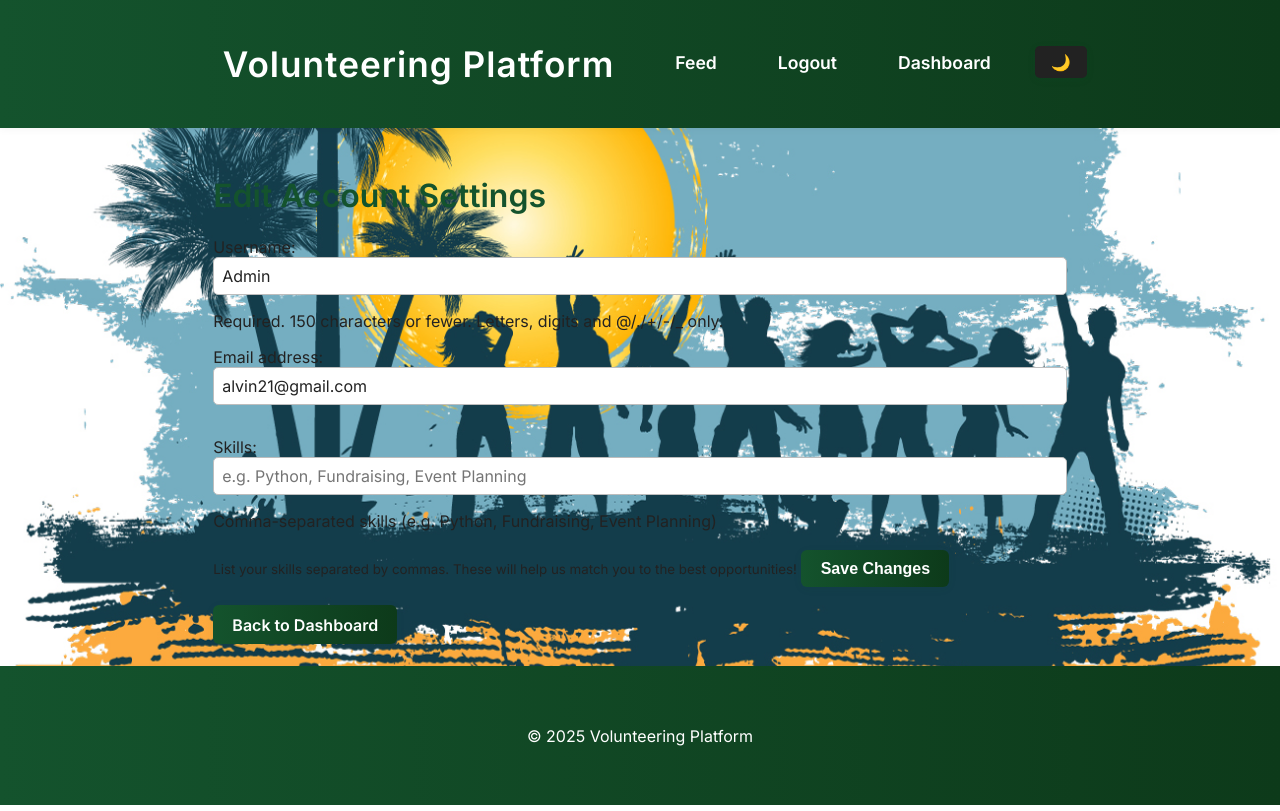
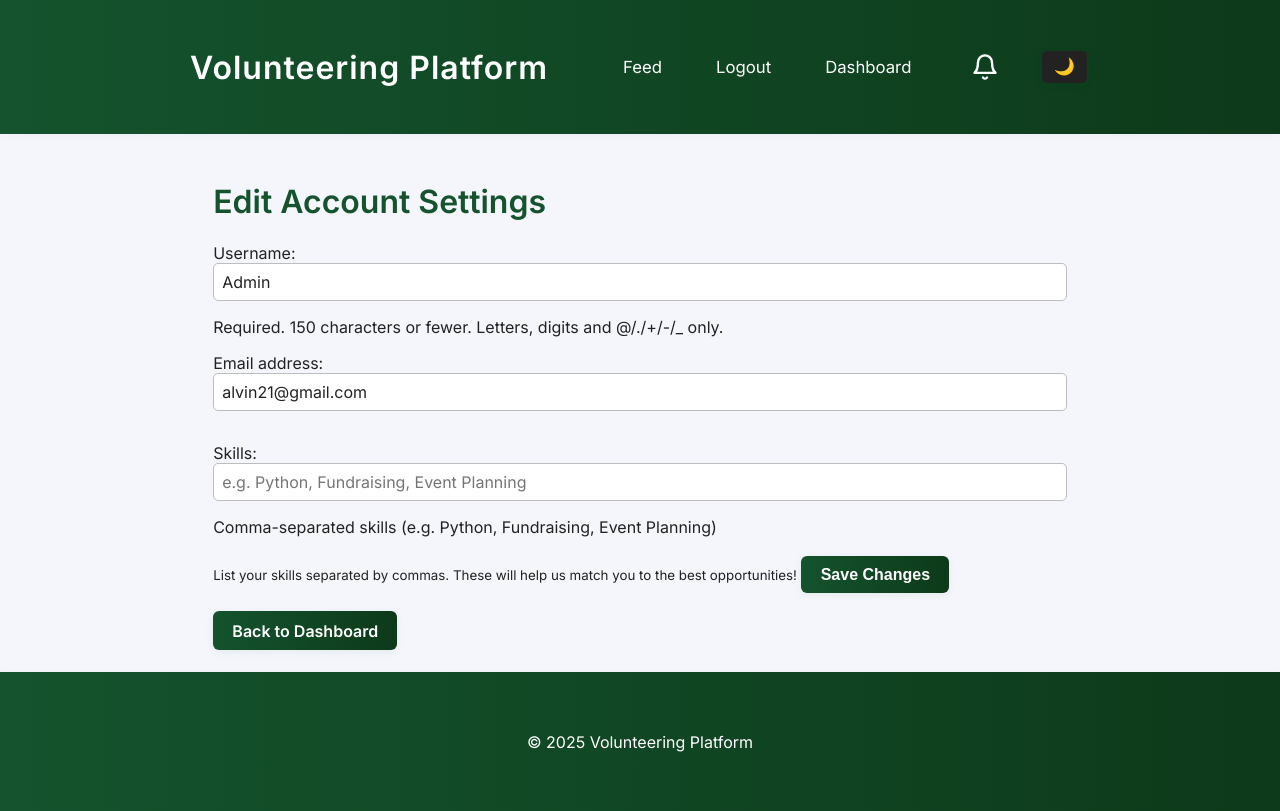
Before and after one commit to donboscobca2023/A-Personalized-Volunteering-Platform-, a Django app: page /accounts/edit_account/ in a window 1280 px wide. Run offline with Django 5.2, Linux system fonts and the light colour scheme; a user stored in the database is signed in; data comes from the database, SQL or seed files in the repository; both versions use the stored data as it was after the commit.

Commit message:
Added notifications feature

```diff
--- a/accounts/urls.py
+++ b/accounts/urls.py
@@ -14,4 +14,5 @@ urlpatterns = [
     path("report/<int:user_id>/", views.report_user, name="report_user"),
     path("admin_dashboard/", views.admin_dashboard, name="admin_dashboard"),
     path("download_certificate/<int:app_id>/", views.download_certificate, name="download_certificate"),
+    path("notifications/", views.notifications, name="notifications"),
 ]
--- a/accounts/views.py
+++ b/accounts/views.py
@@ -7,13 +7,12 @@ from .forms import LoginForm, RegistrationForm, EditAccountForm, ReviewForm, Rep
 from feeds.models import Application, Opportunity
 from .models import Report
 from django.utils import timezone
-from django.db.models import Avg
-import datetime
-from reportlab.pdfgen import canvas
 from reportlab.lib.pagesizes import landscape, letter
 from reportlab.lib.units import inch
 from reportlab.lib.colors import HexColor
 from reportlab.lib.utils import ImageReader
+from reportlab.pdfgen import canvas
+from django.db.models import Avg
 
 
 def index(request):
@@ -206,6 +205,19 @@ def admin_dashboard(request):
 
 
 @login_required
+def notifications(request):
+    applications = []
+    reports = []
+    if request.user.role == "ngo":
+        # Show applications for this NGO's opportunities that are not completed
+        applications = Application.objects.filter(opportunity__ngo=request.user).exclude(status="completed").select_related("volunteer", "opportunity")
+    if request.user.role == "admin":
+        # Show all unhandled reports
+        reports = Report.objects.filter(handled=False).select_related("reporter", "reported")
+    return render(request, "accounts/notifications.html", {"applications": applications, "reports": reports})
+
+
+@login_required
 def download_certificate(request, app_id):
     app = get_object_or_404(Application, id=app_id, volunteer=request.user, status="completed")
     volunteer_name = request.user.username
@@ -264,3 +276,17 @@ def download_certificate(request, app_id):
     p.showPage()
     p.save()
     return response
+
+
+def get_notification_count(request):
+    if not request.user.is_authenticated:
+        return {'notification_count': 0}
+    count = 0
+    if hasattr(request.user, 'role'):
+        if request.user.role == 'ngo':
+            from feeds.models import Application
+            count = Application.objects.filter(opportunity__ngo=request.user, status='pending').count()
+        elif request.user.role == 'admin':
+            from .models import Report
+            count = Report.objects.filter(handled=False).count()
+    return {'notification_count': count}
--- a/feeds/views.py
+++ b/feeds/views.py
@@ -5,6 +5,7 @@ from .forms import OpportunityForm
 from django.shortcuts import redirect, get_object_or_404
 from django.db.models import Q
 from django.utils import timezone
+from accounts.forms import ReviewForm
 
 
 def general_feed(request):
@@ -145,7 +146,6 @@ def review_application(request, app_id):
     app = get_object_or_404(Application, id=app_id)
     if request.user != app.opportunity.ngo or app.status != "completed":
         return render(request, "403.html")
-    from accounts.forms import ReviewForm
     if request.method == "POST":
         form = ReviewForm(request.POST, instance=app)
         if form.is_valid():
--- a/requirements.txt
+++ b/requirements.txt
@@ -1 +1,2 @@
 Django==5.2.1
+reportlab==4.4.3
--- a/static/css/style.css
+++ b/static/css/style.css
@@ -165,6 +165,65 @@ body.dark-mode h1, body.dark-mode h2, body.dark-mode h3 {
     margin: 0;
 }
 
+.header-flex {
+  display: flex;
+  align-items: center;
+  justify-content: space-between;
+  min-height: 48px;
+}
+.logo {
+  font-size: 2.2em;
+  font-weight: 700;
+  letter-spacing: 1px;
+  margin-right: 1.5em;
+}
+.nav-actions {
+  display: flex;
+  align-items: center;
+  gap: 18px;
+  margin-top: 0;
+  float: none;
+}
+.nav-actions a, .nav-actions .notification-bell {
+  display: flex;
+  align-items: center;
+  text-decoration: none;
+  color: white;
+  font-size: 1em;
+  font-weight: 500;
+  height: 32px;
+}
+.notification-bell {
+  position: relative;
+  margin-left: 0;
+  padding: 0;
+  height: 32px;
+}
+.notification-bell svg {
+  vertical-align: middle;
+  color: inherit;
+  height: 28px;
+  width: 28px;
+  display: block;
+}
+.bell-svg {
+  color: red !important;
+  stroke: red !important;
+}
+.dark-toggle-btn {
+  float: right;
+  margin-left: 1em;
+  background: #222;
+  color: #fff;
+  border: none;
+  border-radius: 5px;
+  padding: 0.4em 1em;
+  cursor: pointer;
+  font-size: 1em;
+}
+.dark-toggle-btn:hover {
+  background: #444;
+}
 @media (max-width: 600px) {
     main {
         padding: 1em 0.2em;
@@ -176,4 +235,7 @@ body.dark-mode h1, body.dark-mode h2, body.dark-mode h3 {
         margin: 0 6px;
         padding: 6px 6px;
     }
+    .header-flex .logo { font-size: 1.3em; }
+    .nav-actions { gap: 10px; font-size: 0.95em; }
+    .notification-bell svg { height: 22px; width: 22px; }
 }
--- a/templates/base.html
+++ b/templates/base.html
@@ -9,8 +9,35 @@
     <link rel="stylesheet" href="{% static 'css/style.css' %}">
     <style>
       .container { max-width: 900px; margin: 0 auto; padding: 2em 1em; }
-      .logo { font-size: 2.2em; font-weight: 700; letter-spacing: 1px; }
-      .nav-actions { float: right; }
+      .header-flex {
+        display: flex;
+        align-items: center;
+        justify-content: space-between;
+        min-height: 48px;
+      }
+      .logo {
+        font-size: 2em;
+        font-weight: 700;
+        letter-spacing: 1px;
+        margin-right: 0.7em;
+      }
+      .nav-actions {
+        display: flex;
+        align-items: center;
+        gap: 10px;
+        margin-top: 0;
+        float: none;
+      }
+      .nav-actions a, .nav-actions .notification-bell {
+        display: flex;
+        align-items: center;
+        text-decoration: none;
+        color: white;
+        font-size: 0.95em;
+        font-weight: 500;
+        height: 32px;
+        padding: 0 6px;
+      }
       @media (max-width: 600px) {
         .container { padding: 1em 0.5em; }
         .logo { font-size: 1.3em; }
@@ -20,7 +47,19 @@
       body { min-height: 100vh; display: flex; flex-direction: column; }
       main.container { flex: 1 0 auto; }
       footer { flex-shrink: 0; }
-      .dark-toggle-btn { float: right; margin-left: 1em; background: #222; color: #fff; border: none; border-radius: 5px; padding: 0.4em 1em; cursor: pointer; font-size: 1em; }
+      .dark-toggle-btn {
+        background: #222;
+        color: #fff;
+        border: none;
+        border-radius: 5px;
+        padding: 0.3em 0.7em;
+        cursor: pointer;
+        font-size: 0.95em;
+        margin-left: 0.3em;
+        height: 32px;
+        display: flex;
+        align-items: center;
+      }
       .dark-toggle-btn:hover { background: #444; }
       body.bg-random {
         background-size: cover;
@@ -31,19 +70,32 @@
       body.dark-mode.bg-random {
         filter: brightness(0.7);
       }
+      .bell-svg {
+        /* Remove color and stroke inheritance to ensure visibility */
+      }
+      @media (max-width: 600px) {
+        .nav-actions {
+          gap: 10px;
+          font-size: 0.95em;
+        }
+        .notification-bell svg {
+          height: 22px;
+          width: 22px;
+        }
+      }
     </style>
     <script>
       function toggleDarkMode() {
         document.body.classList.toggle('dark-mode');
         localStorage.setItem('darkMode', document.body.classList.contains('dark-mode'));
       }
-      // Set random background from static/img using Django template tag
       window.onload = function() {
-        var bg = '{% random_bg_image as bgimg %}{% if bgimg %}'+ '{% static bgimg %}' +'{% endif %}';
-        if (bg && bg !== '{% static "" %}') {
-          document.body.classList.add('bg-random');
-          document.body.style.backgroundImage = 'url(' + bg + ')';
-        }
+        // Random background disabled
+        // var bg = '{% random_bg_image as bgimg %}{% if bgimg %}'+ '{% static bgimg %}' +'{% endif %}';
+        // if (bg && bg !== '{% static "" %}') {
+        //   document.body.classList.add('bg-random');
+        //   document.body.style.backgroundImage = 'url(' + bg + ')';
+        // }
         if (localStorage.getItem('darkMode') === 'true') {
           document.body.classList.add('dark-mode');
         }
@@ -52,9 +104,8 @@
 </head>
 <body>
     <header>
-      <div class="container">
+      <div class="container header-flex">
         <span class="logo"><a href="/" style="color:white;text-decoration:none;">Volunteering Platform</a></span>
-        <button class="dark-toggle-btn" onclick="toggleDarkMode()">🌙</button>
         <nav class="nav-actions">
           <a href="{% url 'general_feed' %}">Feed</a>
           {% if user.is_authenticated %}
@@ -66,12 +117,18 @@
             {% elif user.role == 'admin' %}
               <a href="{% url 'admin_dashboard' %}">Dashboard</a>
             {% endif %}
+            <span class="notification-bell">
+              <a href="{% url 'notifications' %}" style="text-decoration:none;">
+                <svg width="28" height="28" viewBox="0 0 24 24" fill="none" stroke="{% if notification_count and notification_count > 0 %}red{% else %}white{% endif %}" stroke-width="2" stroke-linecap="round" stroke-linejoin="round" style="vertical-align:middle;"><path d="M18 8a6 6 0 0 0-12 0c0 7-3 9-3 9h18s-3-2-3-9"></path><path d="M13.73 21a2 2 0 0 1-3.46 0"></path></svg>
+              </a>
+            </span>
+            <button class="dark-toggle-btn" onclick="toggleDarkMode()">🌙</button>
           {% else %}
             <a href="{% url 'login' %}">Login</a>
             <a href="{% url 'register' %}">Register</a>
+            <button class="dark-toggle-btn" onclick="toggleDarkMode()">🌙</button>
           {% endif %}
         </nav>
-        <div style="clear:both;"></div>
       </div>
     </header>
     <main class="container">
--- a/volunteer_platform/settings.py
+++ b/volunteer_platform/settings.py
@@ -63,6 +63,7 @@ TEMPLATES = [
                 "django.template.context_processors.request",
                 "django.contrib.auth.context_processors.auth",
                 "django.contrib.messages.context_processors.messages",
+                "accounts.views.get_notification_count",
             ],
         },
     },
```
Also changed, not shown: accounts/notifications.html (added, +27 -0 lines), accounts/templates/accounts/notifications.html (added, +43 -0 lines), db.sqlite3.
